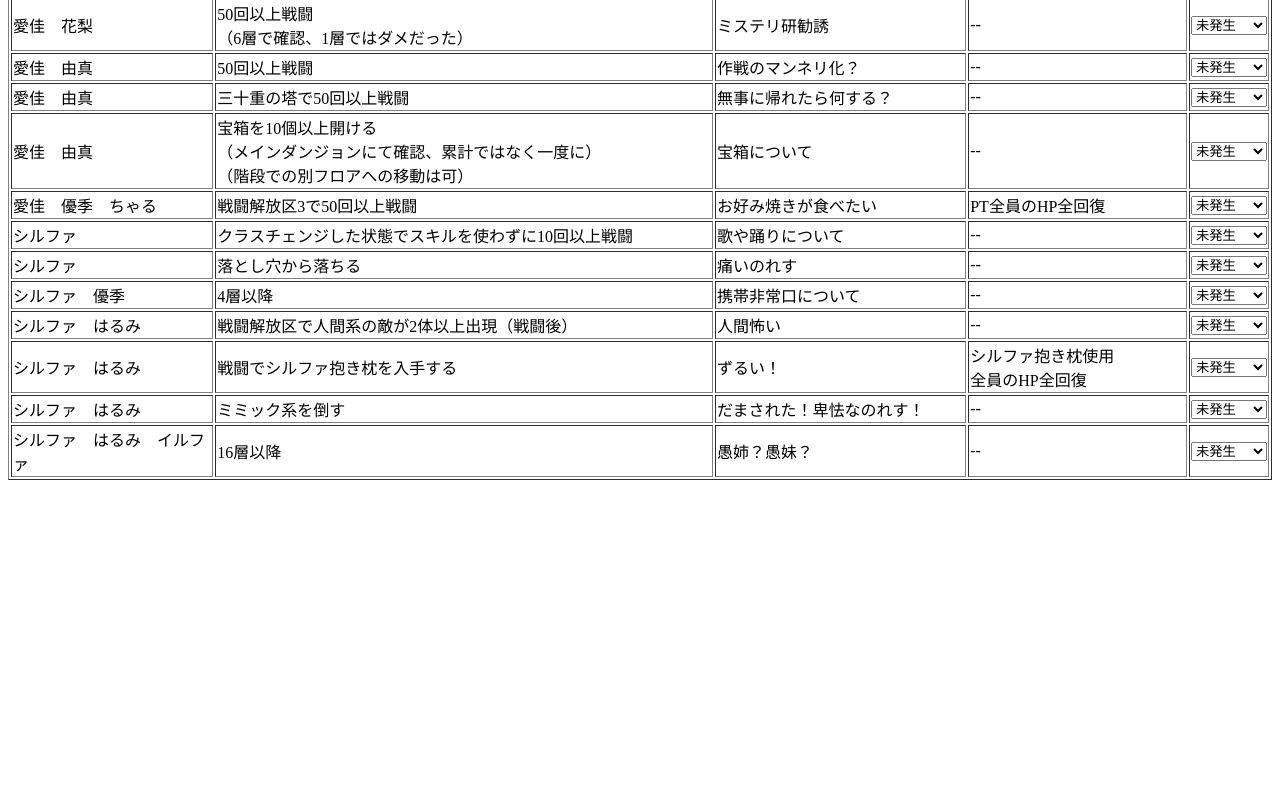
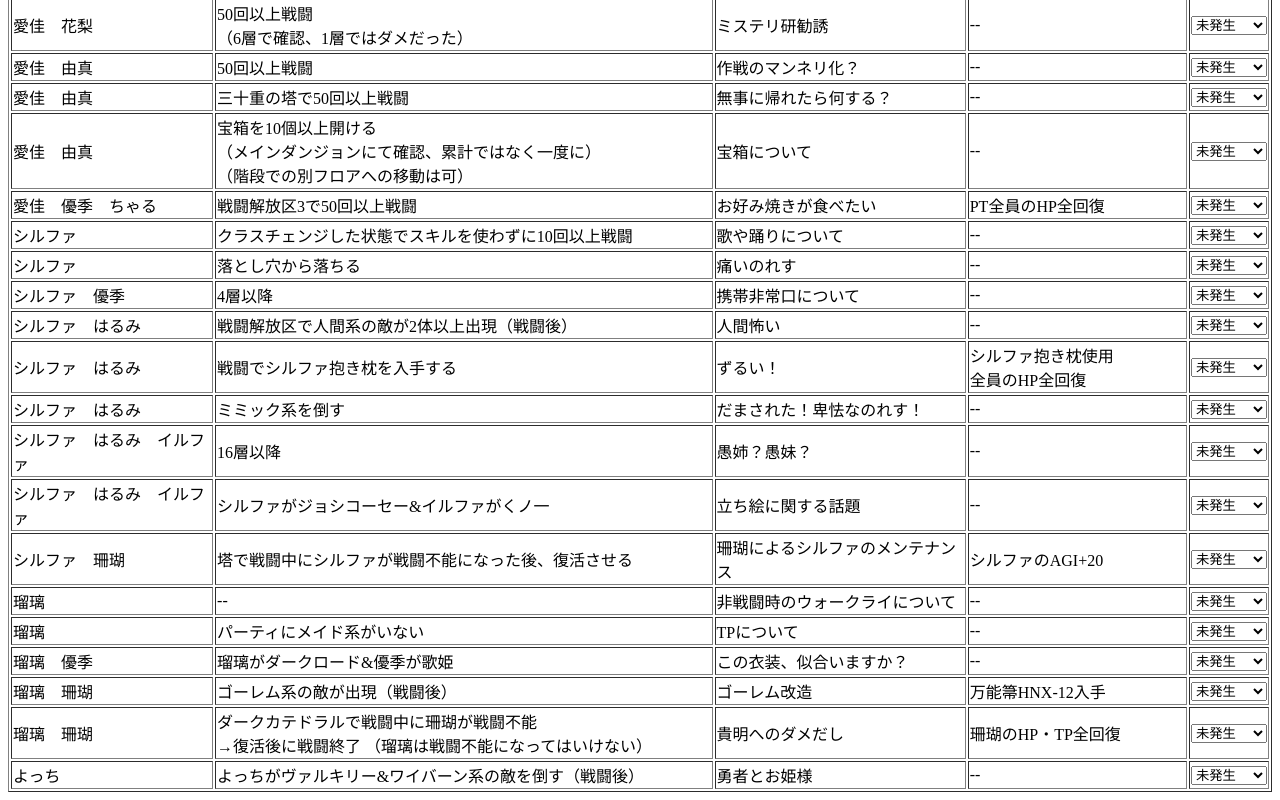
Before and after one commit to goldeagle-pro/goldeagle-pro.github.io, a plain HTML site: page TH2/TH2dt_ Chat.html in a window 1280 px wide. Shown: the part 1554-2354 px from the top of the page. Before the commit the page ends 2042 px from the top, so only its background shows below. Drawn offline with Linux system fonts and the light colour scheme.

Commit message:
Update TH2dt_ Chat.html

```diff
--- a/TH2/TH2dt_ Chat.html
+++ b/TH2/TH2dt_ Chat.html
@@ -654,6 +654,104 @@
 					</select>
 				</td>
 			</tr>
+			<tr>
+				<td>シルファ　はるみ　イルファ</td>
+				<td>シルファがジョシコーセー&イルファがくノ一</td>
+				<td>立ち絵に関する話題</td>
+				<td>--</td>
+				<td>
+					<select>
+						<option value="0">未発生</option>
+						<option value="1">発生済み</option>
+					</select>
+				</td>
+			</tr>
+			<tr>
+				<td>シルファ　珊瑚</td>
+				<td>塔で戦闘中にシルファが戦闘不能になった後、復活させる</td>
+				<td>珊瑚によるシルファのメンテナンス</td>
+				<td>シルファのAGI+20</td>
+				<td>
+					<select>
+						<option value="0">未発生</option>
+						<option value="1">発生済み</option>
+					</select>
+				</td>
+			</tr>
+			<tr>
+				<td>瑠璃</td>
+				<td>--</td>
+				<td>非戦闘時のウォークライについて</td>
+				<td>--</td>
+				<td>
+					<select>
+						<option value="0">未発生</option>
+						<option value="1">発生済み</option>
+					</select>
+				</td>
+			</tr>
+			<tr>
+				<td>瑠璃</td>
+				<td>パーティにメイド系がいない</td>
+				<td>TPについて</td>
+				<td>--</td>
+				<td>
+					<select>
+						<option value="0">未発生</option>
+						<option value="1">発生済み</option>
+					</select>
+				</td>
+			</tr>
+			<tr>
+				<td>瑠璃　優季</td>
+				<td>瑠璃がダークロード&優季が歌姫</td>
+				<td>この衣装、似合いますか？</td>
+				<td>--</td>
+				<td>
+					<select>
+						<option value="0">未発生</option>
+						<option value="1">発生済み</option>
+					</select>
+				</td>
+			</tr>
+			<tr>
+				<td>瑠璃　珊瑚</td>
+				<td>ゴーレム系の敵が出現（戦闘後）</td>
+				<td>ゴーレム改造</td>
+				<td>万能箒HNX-12入手</td>
+				<td>
+					<select>
+						<option value="0">未発生</option>
+						<option value="1">発生済み</option>
+					</select>
+				</td>
+			</tr>
+			<tr>
+				<td>瑠璃　珊瑚</td>
+				<td>ダークカテドラルで戦闘中に珊瑚が戦闘不能</br>
+				→復活後に戦闘終了</be>
+				（瑠璃は戦闘不能になってはいけない）</td>
+				<td>貴明へのダメだし</td>
+				<td>珊瑚のHP・TP全回復</td>
+				<td>
+					<select>
+						<option value="0">未発生</option>
+						<option value="1">発生済み</option>
+					</select>
+				</td>
+			</tr>
+			<tr>
+				<td>よっち</td>
+				<td>よっちがヴァルキリー&ワイバーン系の敵を倒す（戦闘後）</td>
+				<td>勇者とお姫様</td>
+				<td>--</td>
+				<td>
+					<select>
+						<option value="0">未発生</option>
+						<option value="1">発生済み</option>
+					</select>
+				</td>
+			</tr>
 		</table>
 	</div>
 </body>
```
